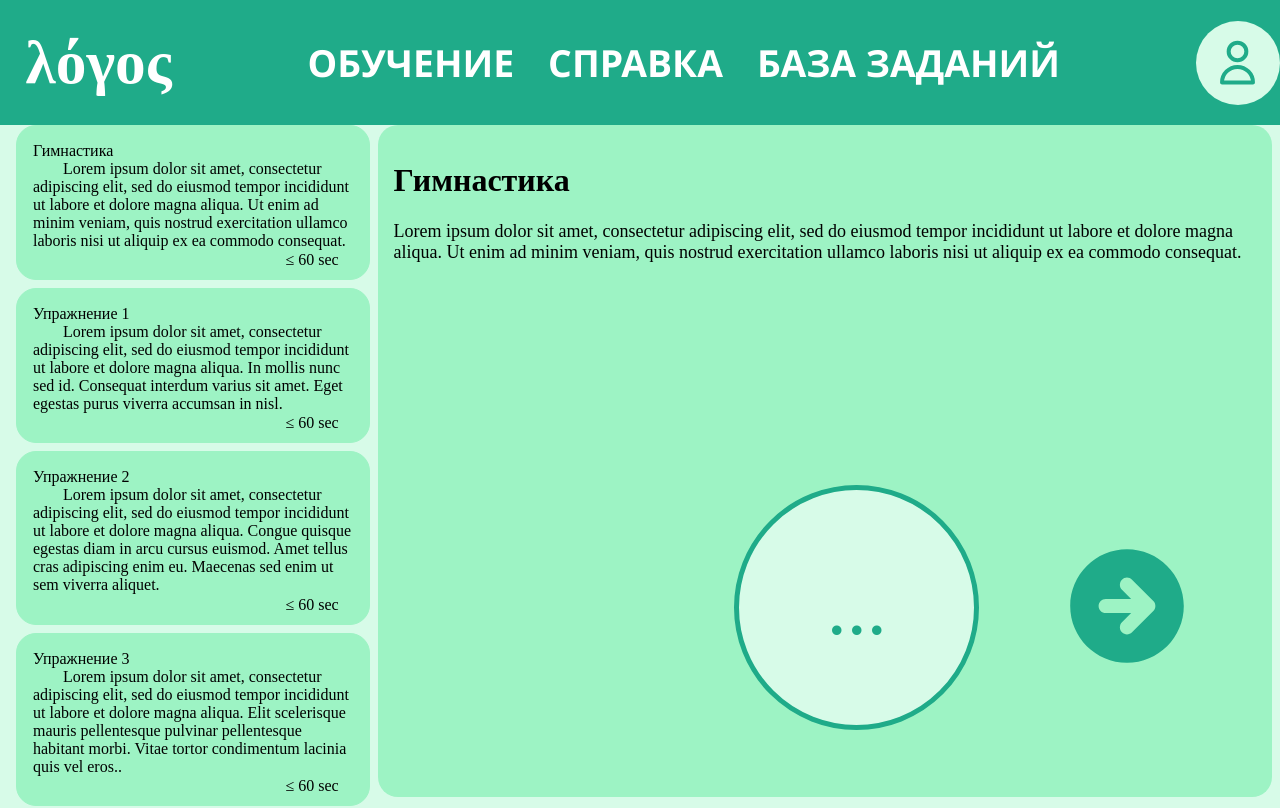
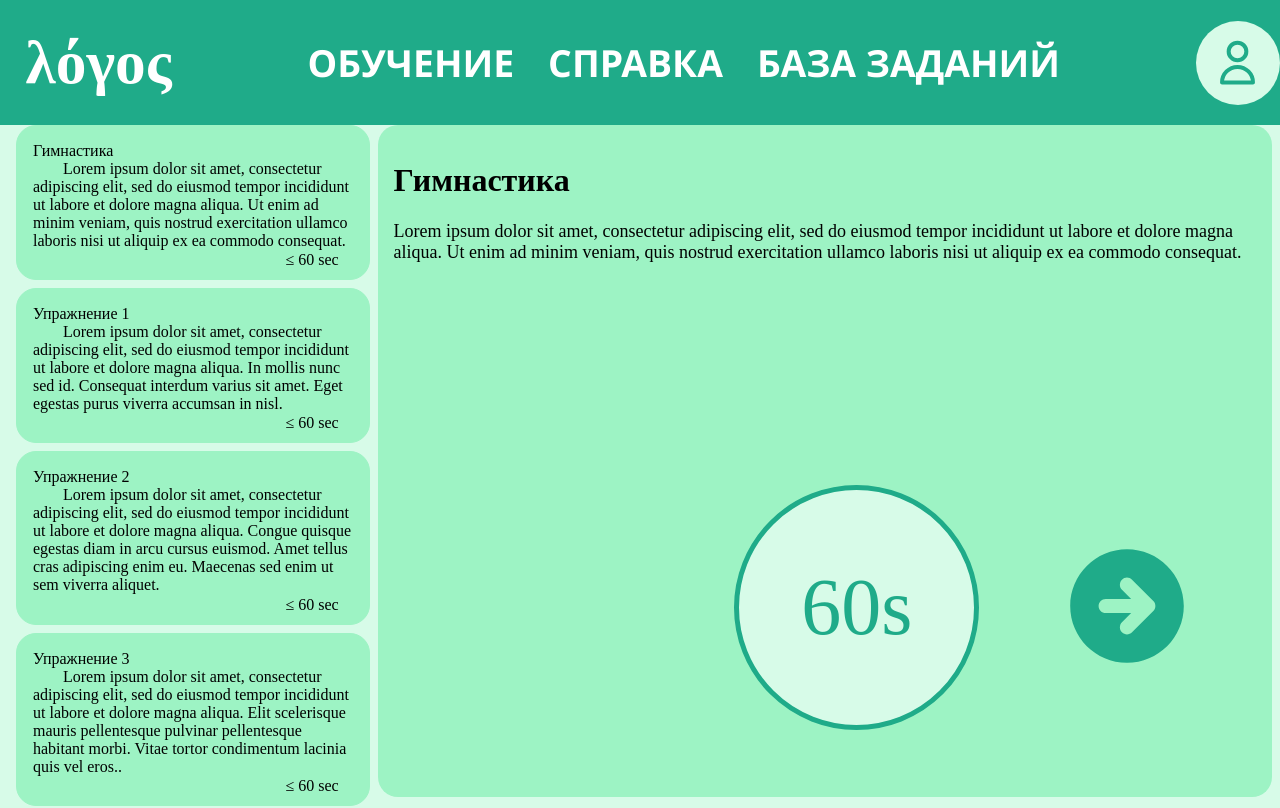
Before and after one commit to Emtyset/logos-backend, a Next.js app: page /learn/1 in a window 1280 px wide. Shown: the top 808 px of the page. Built offline with nearby package versions, Linux system fonts and the light colour scheme.

Commit message:
Timer Added

```diff
--- a/components/ExerciseFull.js
+++ b/components/ExerciseFull.js
@@ -3,6 +3,7 @@ import exercises from "../dataExample";
 import RightArrowSVG from '../public/arrow-circle-right.svg';
 import LeftArrowSVG from '../public/arrow-circle-left.svg';
 import Image from "next/image";
+import Timer from "./Timer"
 
 export default function ExerciseFull() {
     let [idEx, setIdEx] = useState(0)
@@ -16,7 +17,7 @@ export default function ExerciseFull() {
                     <button onClick={() => setIdEx(idEx - 1)}><Image src={LeftArrowSVG} className='arrow' width={142} height={142}/></button>
                     : null}
                 </div>
-                <div id='timer'><p>...</p></div>
+                <Timer timeGiven={exercise.time} autoStart={false}/>
                 <div>{idEx < exercises.length - 1 ?
                     <button onClick={() => setIdEx(idEx + 1)}><Image src={RightArrowSVG}  className='arrow' width={142} height={142}/></button>
                     : null}
--- /dev/null
+++ b/components/Timer.js
@@ -0,0 +1,27 @@
+import { useTimer } from 'react-timer-hook'
+
+function Timer({timeGiven, autoStart}) {
+
+    let expiryTimestamp = new Date();
+    expiryTimestamp.setSeconds(expiryTimestamp.getSeconds() + timeGiven);
+    const {
+      seconds,
+      minutes,
+      hours,
+      days,
+      isRunning,
+      start,
+      pause,
+      resume,
+      restart,
+    } = useTimer({ expiryTimestamp, autoStart, onExpire: () => console.warn('onExpire called') });
+
+    let firstStart = true
+    return (
+      <div id='timer' onClick={isRunning? pause : resume}>
+        <p>{seconds + minutes * 60}s</p>
+      </div>
+    );
+  }
+
+export default Timer
--- a/package.json
+++ b/package.json
@@ -11,6 +11,7 @@
     "next": "12.0.4",
     "react": "17.0.2",
     "react-dom": "17.0.2",
+    "react-timer-hook": "^3.0.5",
     "sass": "^1.45.0"
   },
   "devDependencies": {
--- a/pages/_app.js
+++ b/pages/_app.js
@@ -4,6 +4,7 @@ import '../styles/ExerciseItem.css'
 import '../styles/ExerciseList.css'
 import '../styles/ExerciseFull.css'
 import '../styles/ExercisePage.css'
+import '../styles/Timer.css'
 
 function MyApp({ Component, pageProps }) {
   return <Component {...pageProps} />
--- a/styles/ExerciseFull.css
+++ b/styles/ExerciseFull.css
@@ -41,20 +41,3 @@
     width: 142px !important;
     height: 142px !important;
 }
-
-#timer {
-    width: 235px;
-    height: 235px;
-    background-color: #D7FBE8;
-    border-radius: 50%;
-    border: 5px solid #1FAB89;
-    display: table;
-}
-
-#timer p {
-    text-align: center;
-    vertical-align: middle;
-    display: table-cell;
-    font-size: 80px;
-    color: #1FAB89;
-}
--- /dev/null
+++ b/styles/Timer.css
@@ -0,0 +1,16 @@
+#timer {
+    width: 235px;
+    height: 235px;
+    background-color: #D7FBE8;
+    border-radius: 50%;
+    border: 5px solid #1FAB89;
+    display: table;
+}
+
+#timer p {
+    text-align: center;
+    vertical-align: middle;
+    display: table-cell;
+    font-size: 80px;
+    color: #1FAB89;
+}
```
Also changed, not shown: 1 other file (tests, documents, lock files or other folders).
